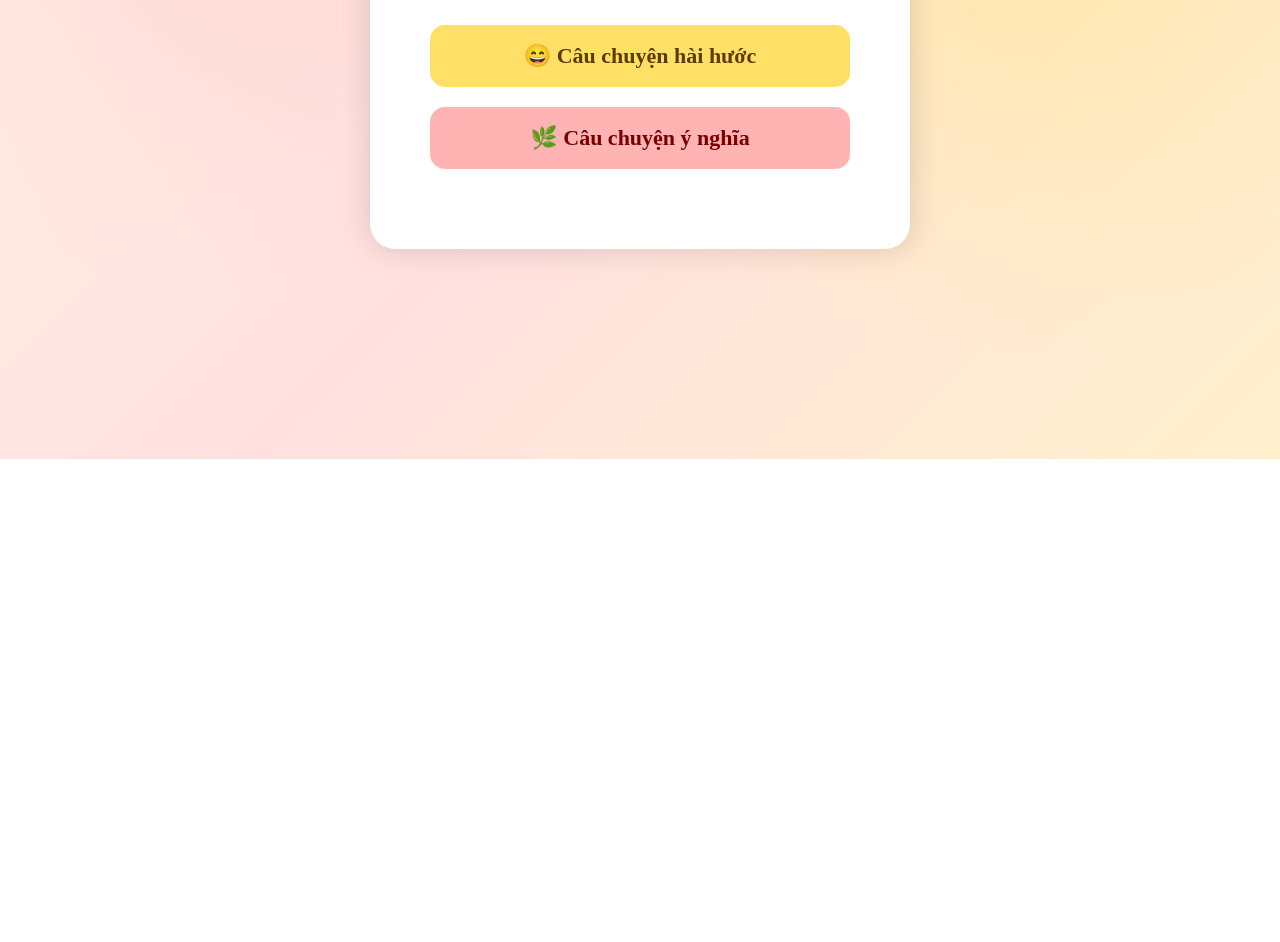
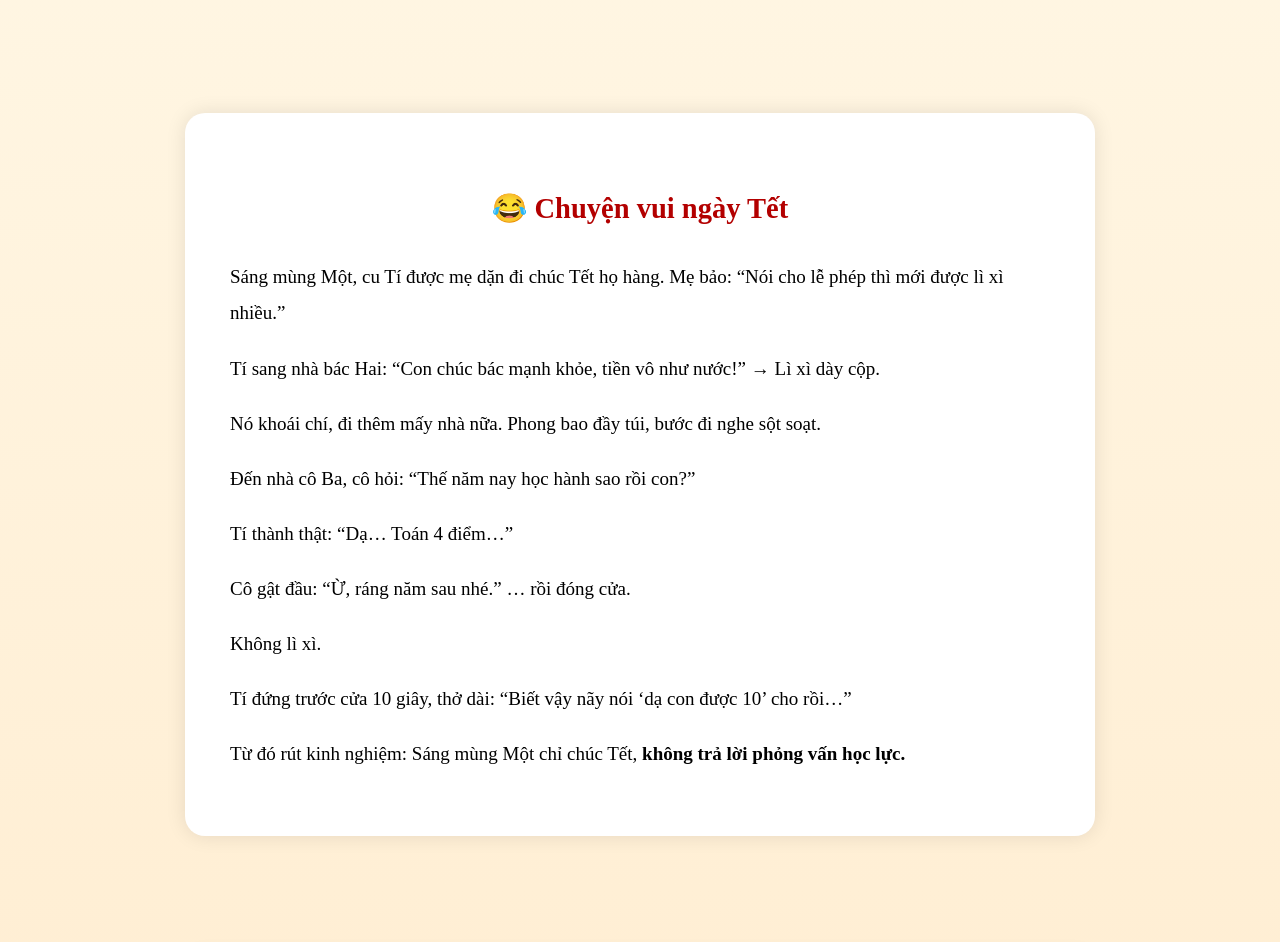
Before and after one commit to duc088124-source/Cau-chuc-TET, a plain HTML site: page menu.html in a window 1280 px wide. Shown: the part 341-1283 px from the top of the page. Before the commit the page ends 800 px from the top, so only its background shows below. Drawn offline with Linux system fonts and the light colour scheme.

Commit message:
Update menu.html

```diff
--- a/menu.html
+++ b/menu.html
@@ -2,81 +2,182 @@
 <html lang="vi">
 <head>
 <meta charset="UTF-8">
-<title>Chọn hướng câu chuyện</title>
+<title>Câu chuyện Tết</title>
 
 <style>
 body{
     margin:0;
-    height:100vh;
-    display:flex;
-    justify-content:center;
-    align-items:center;
     font-family:"Times New Roman", serif;
-
-    background:
-        radial-gradient(circle at 20% 20%, #ffd6d6 0%, transparent 40%),
-        radial-gradient(circle at 80% 30%, #ffe9a8 0%, transparent 40%),
-        linear-gradient(135deg,#fff5e6,#ffe0e0,#fff0cc);
+    background: linear-gradient(#fff8e7,#ffe9c9);
+    text-align:center;
+    scroll-behavior:smooth;
 }
 
-.box{
-    text-align:center;
-    background:white;
-    padding:60px;
-    border-radius:25px;
-    box-shadow:0 0 30px rgba(0,0,0,0.15);
-    width:420px;
+/* tiêu đề */
+header{
+    padding:70px 20px;
 }
 
 h1{
     color:#b30000;
-    margin-bottom:40px;
-    font-size:30px;
+    font-size:38px;
 }
 
+/* nút */
 .btn{
-    display:block;
+    display:inline-block;
+    margin:20px;
+    padding:18px 45px;
+    font-size:20px;
+    border-radius:14px;
     text-decoration:none;
-    margin:20px 0;
-    padding:18px;
-    font-size:22px;
-    border-radius:15px;
-    font-weight:bold;
-    transition:0.3s;
-}
-
-.fun{
-    background:#ffe066;
-    color:#5a3b00;
-}
-
-.meaning{
-    background:#ffb3b3;
-    color:#7a0000;
+    color:white;
+    background:#c62828;
+    transition:0.2s;
 }
 
 .btn:hover{
+    background:#8e0000;
     transform:scale(1.05);
-    box-shadow:0 8px 18px rgba(0,0,0,0.2);
+}
+
+/* khung truyện */
+.story{
+    max-width:820px;
+    margin:120px auto;
+    padding:45px;
+    background:white;
+    border-radius:20px;
+    box-shadow:0 0 20px rgba(0,0,0,0.1);
+    text-align:left;
+    line-height:1.9;
+    font-size:19px;
+}
+
+.story h2{
+    text-align:center;
+    color:#b30000;
 }
 </style>
 </head>
 
+
+
 <body>
 
-<div class="box">
+<header>
+    <h1>🌸 Chọn hướng câu chuyện 🌸</h1>
 
-<h1>🌸 Chọn hướng bạn muốn 🌸</h1>
+    <!-- bấm là cuộn xuống -->
+    <a href="#haihuoc" class="btn">Câu chuyện hài hước</a>
+    <a href="#ynghia" class="btn">Câu chuyện ý nghĩa</a>
+</header>
 
-<a class="btn fun" href="haihuoc.html">
-😄 Câu chuyện hài hước
-</a>
 
-<a class="btn meaning" href="ynghia.html">
-🌿 Câu chuyện ý nghĩa
-</a>
 
-</div>
+<!-- ================= HÀI HƯỚC ================= -->
+<section id="haihuoc" class="story">
+
+<h2>😂 Chuyện vui ngày Tết</h2>
+
+<p>
+Sáng mùng Một, cu Tí được mẹ dặn đi chúc Tết họ hàng.
+Mẹ bảo: “Nói cho lễ phép thì mới được lì xì nhiều.”
+</p>
+
+<p>
+Tí sang nhà bác Hai:
+“Con chúc bác mạnh khỏe, tiền vô như nước!”
+→ Lì xì dày cộp.
+</p>
+
+<p>
+Nó khoái chí, đi thêm mấy nhà nữa.
+Phong bao đầy túi, bước đi nghe sột soạt.
+</p>
+
+<p>
+Đến nhà cô Ba, cô hỏi:
+“Thế năm nay học hành sao rồi con?”
+</p>
+
+<p>
+Tí thành thật:
+“Dạ… Toán 4 điểm…”
+</p>
+
+<p>
+Cô gật đầu:
+“Ừ, ráng năm sau nhé.”
+… rồi đóng cửa.
+</p>
+
+<p>
+Không lì xì.
+</p>
+
+<p>
+Tí đứng trước cửa 10 giây, thở dài:
+“Biết vậy nãy nói ‘dạ con được 10’ cho rồi…”
+</p>
+
+<p>
+Từ đó rút kinh nghiệm:
+Sáng mùng Một chỉ chúc Tết,
+<b>không trả lời phỏng vấn học lực.</b>
+</p>
+
+</section>
+
+
+
+<!-- ================= Ý NGHĨA ================= -->
+<section id="ynghia" class="story">
+
+<h2>🌿 Câu chuyện ý nghĩa ngày xuân</h2>
+
+<p>
+Chiều ba mươi, ba treo câu đối đỏ, mẹ lau bàn thờ,
+bà nội ngồi gói bánh chưng bên bếp lửa.
+</p>
+
+<p>
+Khói bếp bay lên thơm mùi lá dong, mùi nếp mới.
+Cả căn nhà ấm áp lạ thường.
+</p>
+
+<p>
+Tôi hỏi:
+“Bà ơi, sao năm nào cũng cực vậy?”
+</p>
+
+<p>
+Bà cười hiền:
+“Còn gói được bánh cho con cháu ăn Tết là còn vui.”
+</p>
+
+<p>
+Đêm giao thừa, cả nhà ngồi quây quần,
+không điện thoại, không vội vã,
+chỉ có tiếng cười và lời chúc.
+</p>
+
+<p>
+Lúc ấy tôi mới hiểu:
+</p>
+
+<p>
+<b>Tết không phải là tiền lì xì nhiều hay ít,
+mà là còn đủ người thân ngồi cạnh nhau.</b>
+</p>
+
+<p>
+Chỉ cần vậy thôi, mùa xuân đã trọn vẹn rồi.
+</p>
+
+</section>
+
+
 
 </body>
 </html>
```
